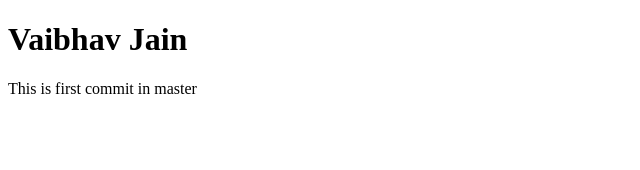
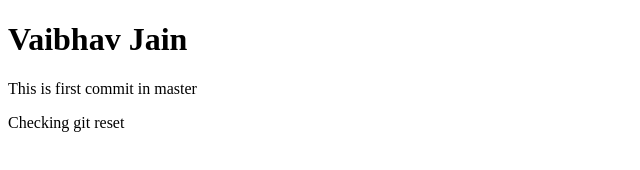
Before and after one commit to VAIBHAVCES/git-revisit, a plain HTML site: page index.html in a window 1280 px wide. Shown: the whole page, without its empty margins (0-640 px from the left). Drawn offline with Linux system fonts and the light colour scheme.

Commit message:
checking reset : pushing index

```diff
--- a/index.html
+++ b/index.html
@@ -11,6 +11,7 @@
 
             <h1>Vaibhav Jain</h1>
             <p>This is first commit in master </p>
+            <p>Checking git reset </p>
     </div>
 </body>
 </html>
```
